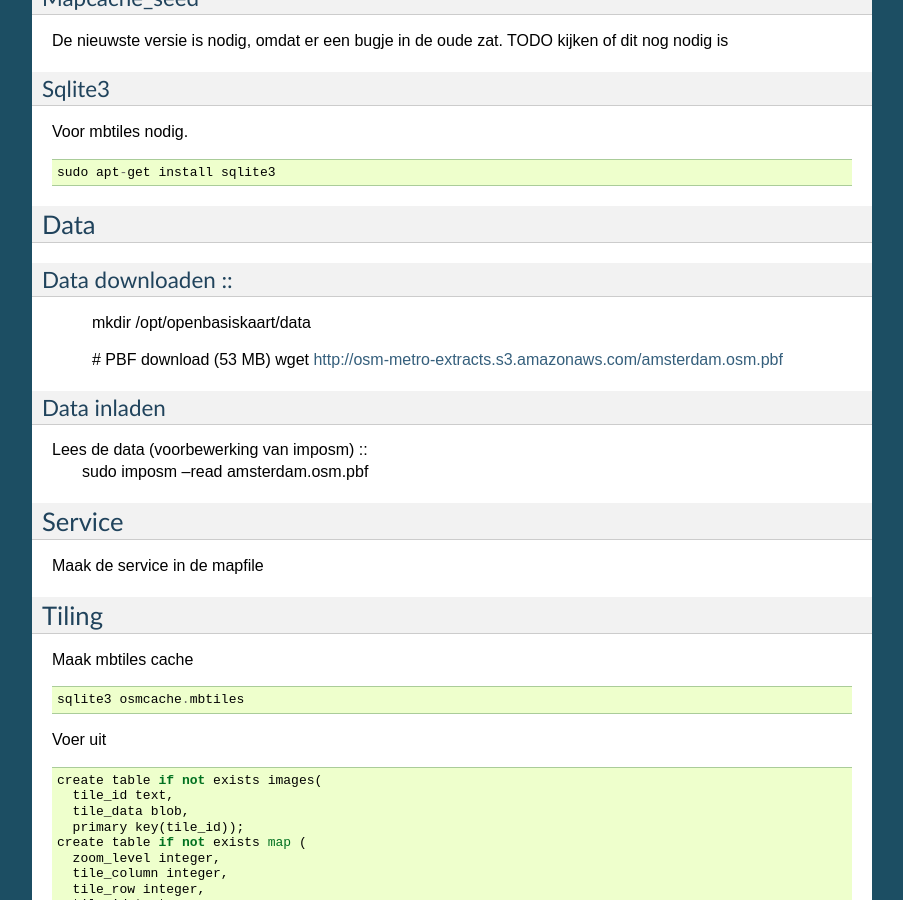
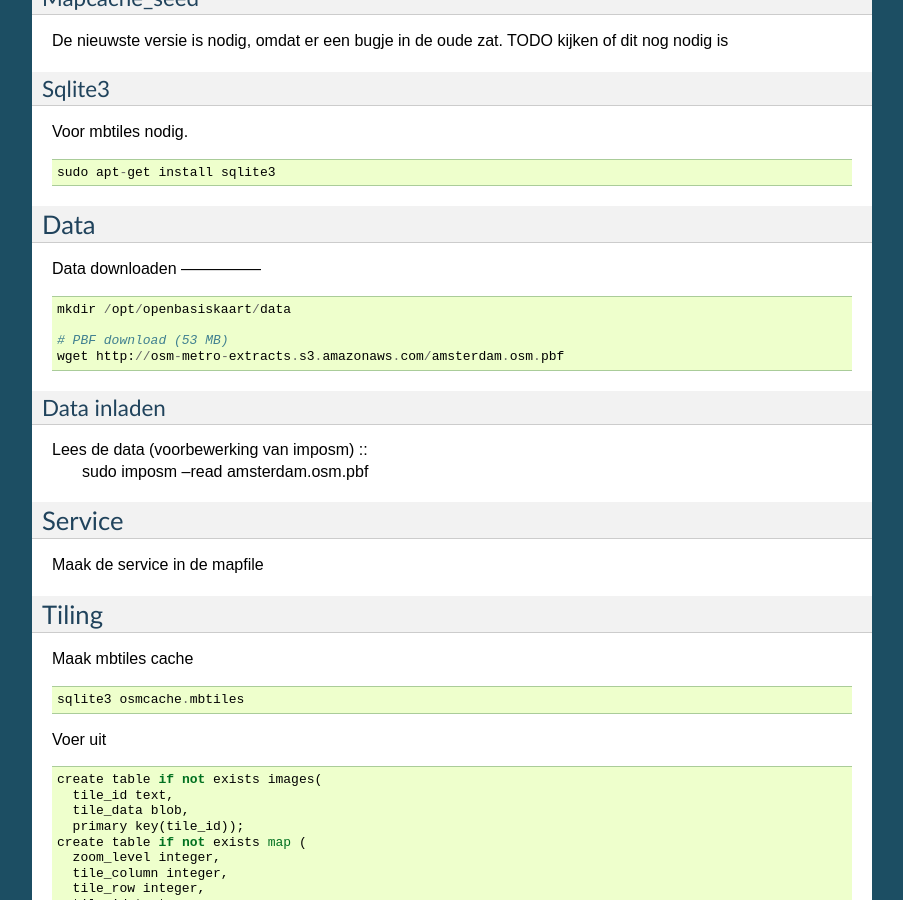
Before and after one commit to opengeogroep/openbasiskaart, a Sphinx documentation site: the page built from docs/source/mapcache-toolchain.rst, in a window 1280 px wide and 900 px high, scrolled down 1651 px. Shown: the whole window, without its empty margins (198-1101 px from the left). Built offline with Sphinx 7.4.7, drawn with Linux system fonts in a browser that asks for light colours.

Commit message:
Code block and enters

```diff
--- a/docs/source/mapcache-toolchain.rst
+++ b/docs/source/mapcache-toolchain.rst
@@ -101,8 +101,8 @@ Voor mbtiles nodig. ::
 Data
 ====
 
-Data downloaden ::
----------------
+Data downloaden
+--------------- ::
 	mkdir /opt/openbasiskaart/data
 
 	# PBF download (53 MB)
```
